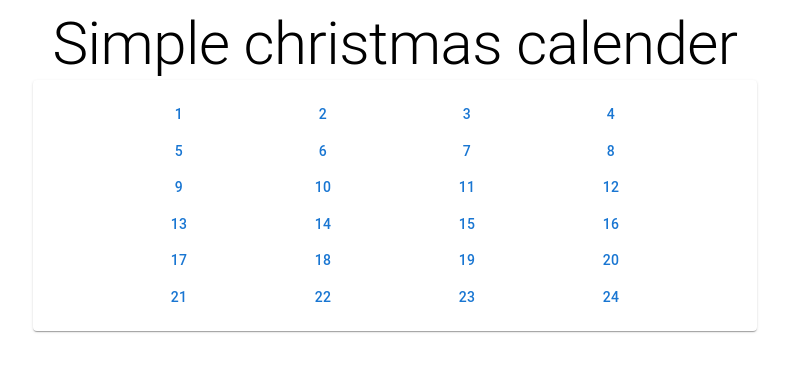
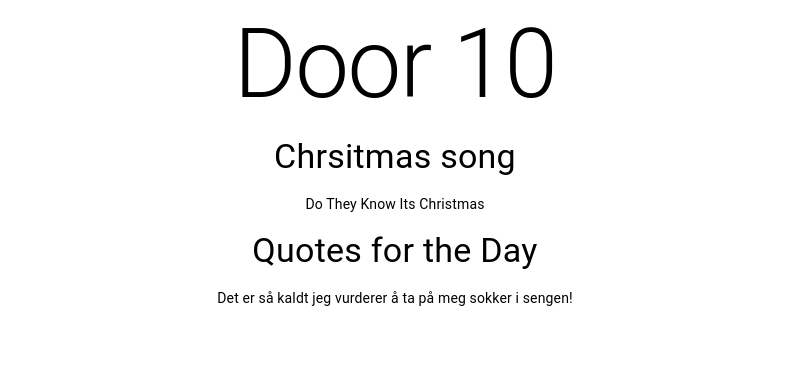
Before and after one commit to henmael/henmael.github.io, a React (Vite) app: page /#/ in a window 1280 px wide. Both pictures are taken after a click on the button "10". Shown: the top 372 px of the page, without its empty margins (245-1034 px from the left). Built offline with nearby package versions, Linux system fonts and the light colour scheme.

Commit message:
style: lagd en enkel dør for kalenderen

```diff
--- a/package.json
+++ b/package.json
@@ -16,7 +16,8 @@
     "@mui/styled-engine-sc": "^6.1.9",
     "react": "^18.3.1",
     "react-dom": "^18.3.1",
-    "styled-components": "^6.1.13"
+    "styled-components": "^6.1.13",
+    "react-router-dom": "^7.0.1"
   },
   "devDependencies": {
     "@eslint/js": "^9.15.0",
--- a/src/App.tsx
+++ b/src/App.tsx
@@ -1,27 +1,16 @@
-
-import { Button, Container, Paper, Stack, Typography } from '@mui/material'
+import { HashRouter, Route, Routes } from 'react-router-dom'
+import { CalenderDoor } from './pages/CalenderDoor'
+import { Calender } from './components/Calender'
 
 function App() {
 
-  const buttons = Array.from({ length: 24 }, (_, index) => index + 1);
-
   return (
-    <Container>
-      <Typography variant="h2" textAlign='center'>
-        Simple christmas calender
-      </Typography>
-      <Paper sx={{width: '60%', margin: '0 auto', padding: 2}}>
-      {Array.from({ length: 6 }, (_, rowIndex) => (
-          <Stack direction="row" spacing={10} justifyContent="center" key={rowIndex}>
-            {buttons.slice(rowIndex * 4, rowIndex * 4 + 4).map((buttonNumber) => (
-              <Button key={buttonNumber} sx={{ width: '50px' }}>
-                {buttonNumber}
-              </Button>
-            ))}
-          </Stack>
-        ))}
-      </Paper>
-  </Container>
+    <HashRouter>
+      <Routes>
+      <Route element={<Calender/>} path='/'/>
+        <Route element={<CalenderDoor/>} path='/door/:id'/>
+      </Routes>
+    </HashRouter>
   )
 }
 
--- /dev/null
+++ b/src/components/Calender.tsx
@@ -0,0 +1,30 @@
+import { Container, Typography, Paper, Stack, Button } from "@mui/material";
+import { useNavigate } from "react-router-dom";
+
+export function Calender(){
+    const navigate = useNavigate();
+    const buttons = Array.from({ length: 24 }, (_, index) => index + 1);
+
+    function handleClick (doorId: number){
+      navigate('/door/'+doorId);
+    }
+
+    return (
+        <Container>
+        <Typography variant="h2" textAlign='center'>
+          Simple christmas calender
+        </Typography>
+        <Paper sx={{width: '60%', margin: '0 auto', padding: 2}}>
+        {Array.from({ length: 6 }, (_, rowIndex) => (
+            <Stack direction="row" spacing={10} justifyContent="center" key={rowIndex}>
+              {buttons.slice(rowIndex * 4, rowIndex * 4 + 4).map((buttonNumber, colIndex) => (
+                <Button onClick={() => handleClick(rowIndex * 4 + colIndex+1)} key={buttonNumber} sx={{ width: '50px' }}>
+                  {buttonNumber}
+                </Button>
+              ))}
+            </Stack>
+          ))}
+        </Paper>
+    </Container>
+    );
+}
--- /dev/null
+++ b/src/pages/CalenderDoor.tsx
@@ -0,0 +1,74 @@
+import { Box, Typography } from "@mui/material";
+import { useParams } from "react-router-dom"
+
+export function CalenderDoor(){
+    const {id} = useParams();
+    let text = 'Door ';
+    let christmasSong = [
+        'Musevisa',
+        'Do You Hear What I Hear?',
+        'Christmas Time Is Here',
+        'Last Christmas',
+        'All I Want for Christmas Is You',
+        'White Christmas',
+        'Going Home for Christmas',
+        'Fairytale of New York',
+        'Merry Christmas Everyone',
+        'Do They Know Its Christmas',
+        'Rocking Around the Christmas Tree',
+        'Driving Home for Christmas',
+        'Underneath the Tree',
+        'Its the Most Wonderful Time of the Year',
+        'Holly Jolly Christmas',
+        'Jingle Bell Rock',
+        'Sleigh Ride',
+        'Let It Snow! Let It Snow! Let It Snow!',
+        'Hey Ho! Det tramper oppå taket',
+        'Do They Know Its Christmas?',
+        'Jul i Svingen',
+        'Skomaker-vise',
+        'Vi tenner våre lykter',
+        'Its Begninning to Look a Lot like Christmas'
+    ]
+
+    let song = christmasSong.filter((_, index) => index === Number(id)-1);
+
+    const christmasNorwegianQuotes = [
+        'Det finnes ikke dårlig vær, bare dårlige klær',
+        'Jeg fryser så mye at jeg vurderer å bli en isbjørn',
+        'Snø er bare frostens måte å si "Hei!"',
+        'Kaldt ute? Bare en unnskyldning for å drikke mer kakao!',
+        'Når det snør, kan man ikke se hvor man går, men kan alltid ser hvor man har vært!',
+        'Det er så kaldt at selv snøfnuggene fryser!',
+        'Jeg trodde vinteren var over, men den har bare tatt en pause',
+        'Å gå på ski er som å danse med fjellet - du må bare huske å ikke tråkke på tærne!',
+        'Vinteren er en tid for å være inne og se på Netflix - eller som jeg liker å kalle det, "skisport"',
+        'Det er så kaldt jeg vurderer å ta på meg sokker i sengen!',
+        'Snøballkrig? Nei takk, jeg foretrekker snøballforhandlinger',
+        'Jeg elsker vinteren! Det er som om naturen har lagt seg til for en lang lur',
+        'Vinteren er den beste tiden for å finne ut hvor mange tepper du egentlig trenger',
+        'Det er så kaldt at jeg vurderer å ta med meg peisen ut på tur!',
+        'Å gå på ski er som å flytte til en ny by - det tar tid å venne seg til det!',
+        'Kaldt vær? Jeg kaller det "naturlig air conditioning"',
+        'Det er så kaldt at jeg har begynt å lage frostkunst på vinduene mine',
+        'Hvorfor gå ut i kulden når du kan være inne og være varm og lat?',
+        'Snøen er som glitter fra Gud - men jeg skulle ønske han hadde brukt litt mindre av det!',
+        'Vinteren er den perfekte tiden for å oppdage hvor mange lag med klær du kan ha på deg samtidig',
+        'Jeg elsker vinteren fordi den gir meg muligheten til å bruke alle de morsomme vinterklærne jeg har kjøpt gjennom årene!',
+        'Snøen er som et teppe - hvis det teppet var dynket i iskaldt vann',
+        'Jeg elsker alle julelysene som lyser vegen for meg ute!',
+        'Jeg elsker vinteren i Norge! Man kan sjekke ut klesstilen for dagen hvor en man ser'
+    ]
+
+    let quotes = christmasNorwegianQuotes.filter((_, index) => index === Number(id)-1);
+
+    return (
+       <Box display='grid' justifyContent='center' textAlign='center' gap={2}>
+            <Typography variant="h1">{text+id}</Typography>
+            <Typography variant='h4'>Chrsitmas song</Typography>
+            <Typography variant='body2'>{song}</Typography>
+            <Typography variant='h4'>Quotes for the Day</Typography>
+            <Typography variant='body2'>{quotes}</Typography>
+       </Box>
+    )
+}
```
Also changed, not shown: 1 other file (tests, documents, lock files or other folders).
